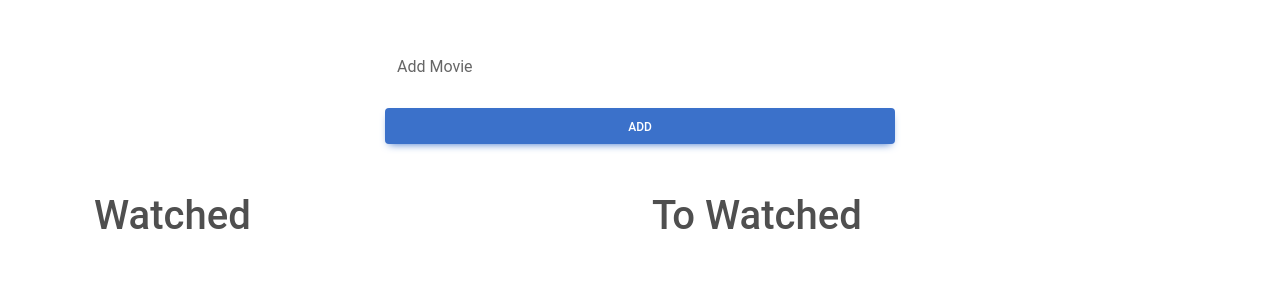
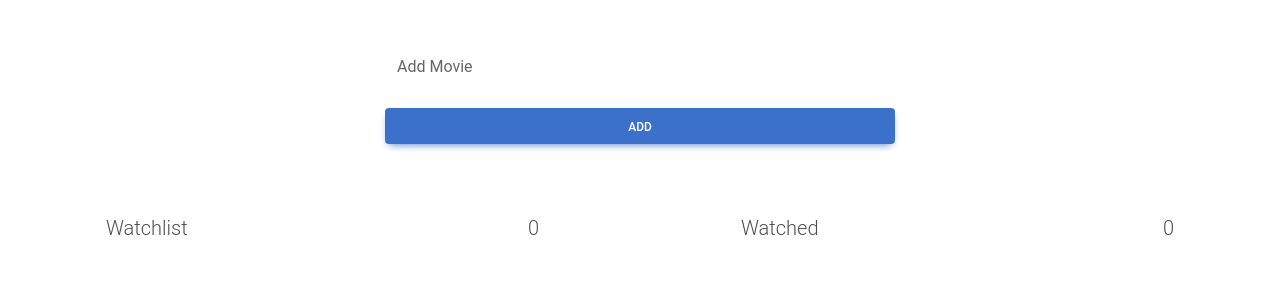
Before and after one commit to mhussein15/react-movie-app, a React (Create React App) app: page / in a window 1280 px wide. Shown: the top 300 px of the page. Built offline with nearby package versions, Linux system fonts and the light colour scheme.

Commit message:
watched update

```diff
--- a/src/Components/MovieInput.jsx
+++ b/src/Components/MovieInput.jsx
@@ -8,7 +8,7 @@ export default function MovieInput() {
   const [movie, setMovie] = useState({
     id: lastID,
     name: "",
-    watched:true
+    watched: true,
   });
 
   const handleChange = (event) => {
@@ -19,9 +19,9 @@ export default function MovieInput() {
     event.preventDefault();
     dispatch(addMovie(movie));
     setMovie({
-      id: lastID+1,
+      id: lastID + 1,
       name: "",
-      watched:true
+      watched: true,
     });
   };
   return (
@@ -34,6 +34,7 @@ export default function MovieInput() {
             name="name"
             value={movie.name}
             onChange={handleChange}
+            id="form1Example1"
           />
           <label className="form-label" for="form1Example1">
             Add Movie
--- a/src/Components/MovieItem.jsx
+++ b/src/Components/MovieItem.jsx
@@ -1,11 +1,13 @@
 import { useDispatch } from "react-redux";
-import { watchedMovie } from "../store/actions";
+import { watchedMovie, deleteMovie } from "../store/actions";
 export default function MovieItem({ movie }) {
   const dispatch = useDispatch();
 
   return (
     <li class="list-group-item">
-      <h2 style={{display:"contents"}} className="lead">{movie.name}</h2>
+      <h2 style={{ display: "contents" }} className="lead">
+        {movie.name}
+      </h2>
       <button
         type="button"
         class="btn btn-outline-success mx-2 btn-sm"
@@ -15,13 +17,14 @@ export default function MovieItem({ movie }) {
           dispatch(watchedMovie({ ...movie, watched: !movie.watched }))
         }
       >
-        {(movie.watched)?"Watched":"Unwatched"}
+        {movie.watched ? "Watched" : "Unwatched"}
       </button>
       <button
         type="button"
         class="btn btn-outline-danger mx-2 btn-sm"
         data-mdb-ripple-color="dark"
         style={{ float: "right" }}
+        onClick={() => dispatch(deleteMovie(movie.id))}
       >
         Delete
       </button>
--- a/src/Components/MovieList.jsx
+++ b/src/Components/MovieList.jsx
@@ -18,20 +18,24 @@ export default function MovieList() {
     }
   });
 
-  console.log(movies);
   return (
-    <div className="container">
+    <div className="container-fluid">
       <div className="row">
-        <div className="col-6">
-          <h1>Watched</h1>
+        <div className="col-5  p-3 m-2">
+          <h1 className="lead">
+            Watchlist{" "}
+            <span style={{ float: "right" }}>{toWatchList.length}</span>
+          </h1>
           <ul class="list-group">
             {toWatchList.map((movie) => (
               <MovieItem movie={movie} />
             ))}
           </ul>
         </div>
-        <div className="col-6">
-          <h1>To Watched</h1>
+        <div className="col-5  p-3 m-2 ms-auto">
+          <h1 className="lead">
+            Watched <span style={{ float: "right" }}>{WatchedList.length}</span>
+          </h1>
           <ul class="list-group">
             {WatchedList.map((movie) => (
               <MovieItem movie={movie} />
--- a/src/store/reducer.js
+++ b/src/store/reducer.js
@@ -5,12 +5,12 @@ const initialState = {
 const reducer = (state = initialState, action) => {
   switch (action.type) {
     case "DELETE_MOVIE":
-      const filteredProduct = state.products.filter(
-        (product) => product.id !== action.payload.productID
+      const filteredMovie = state.movies.filter(
+        (movie) => movie.id !== action.payload.movieID
       );
       return {
         ...state,
-        products: filteredProduct,
+        movies: filteredMovie,
       };
     case "ADD_MOVIE":
       return {
@@ -24,7 +24,6 @@ const reducer = (state = initialState, action) => {
       );
       const newState = [...state.movies];
       newState[index] = action.payload.movie;
-      console.log(newState);
       return {
         ...state,
         movies: [...newState],
```
Also changed, not shown: 1 other file (tests, documents, lock files or other folders).
